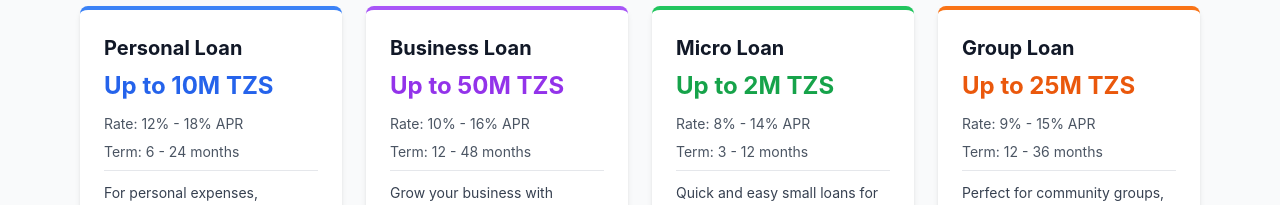
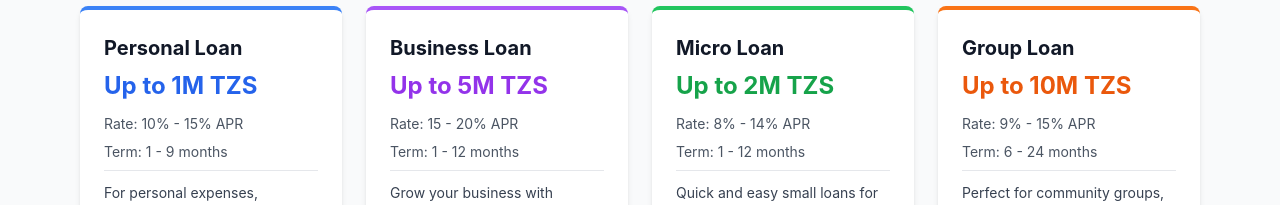
Before and after one commit to mswimamtui0/microfinance-customer, a React (Create React App) app: page /loan-products in a window 1280 px wide. Shown: the part 282-487 px from the top of the page. Built offline with nearby package versions, Linux system fonts and the light colour scheme; no server answers.

Commit message:
Update loan products content

```diff
--- a/src/pages/LoanProducts.jsx
+++ b/src/pages/LoanProducts.jsx
@@ -8,17 +8,17 @@ const LoanProducts = () => {
   const products = [
     {
       name: 'Personal Loan',
-      amount: 'Up to 10M TZS',
-      rate: '12% - 18% APR',
-      term: '6 - 24 months',
+      amount: 'Up to 1M TZS',
+      rate: '10% - 15% APR',
+      term: '1 - 9 months',
       description: 'For personal expenses, education, home improvement, and more.',
       color: 'blue'
     },
     {
       name: 'Business Loan',
-      amount: 'Up to 50M TZS',
-      rate: '10% - 16% APR',
-      term: '12 - 48 months',
+      amount: 'Up to 5M TZS',
+      rate: '15 - 20% APR',
+      term: '1 - 12 months',
       description: 'Grow your business with flexible working capital and investment loans.',
       color: 'purple'
     },
@@ -26,15 +26,15 @@ const LoanProducts = () => {
       name: 'Micro Loan',
       amount: 'Up to 2M TZS',
       rate: '8% - 14% APR',
-      term: '3 - 12 months',
+      term: '1 - 12 months',
       description: 'Quick and easy small loans for immediate financial needs.',
       color: 'green'
     },
     {
       name: 'Group Loan',
-      amount: 'Up to 25M TZS',
+      amount: 'Up to 10M TZS',
       rate: '9% - 15% APR',
-      term: '12 - 36 months',
+      term: '6 - 24 months',
       description: 'Perfect for community groups, SMEs, and cooperative members.',
       color: 'orange'
     }
```
